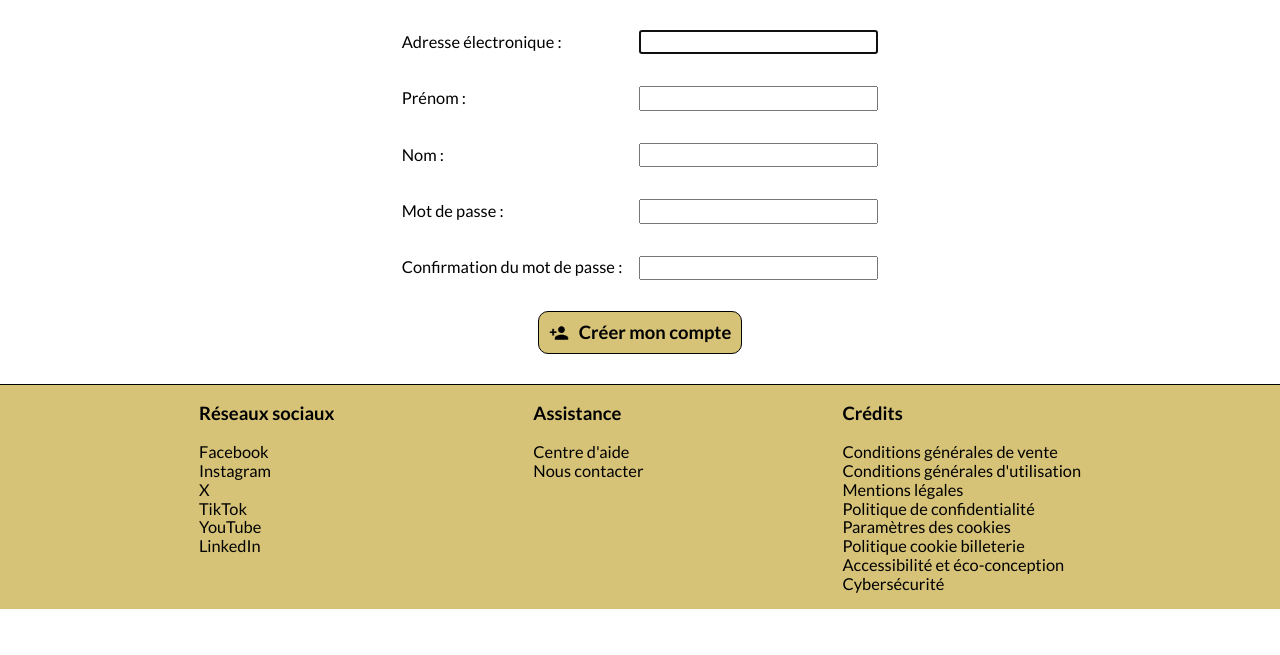
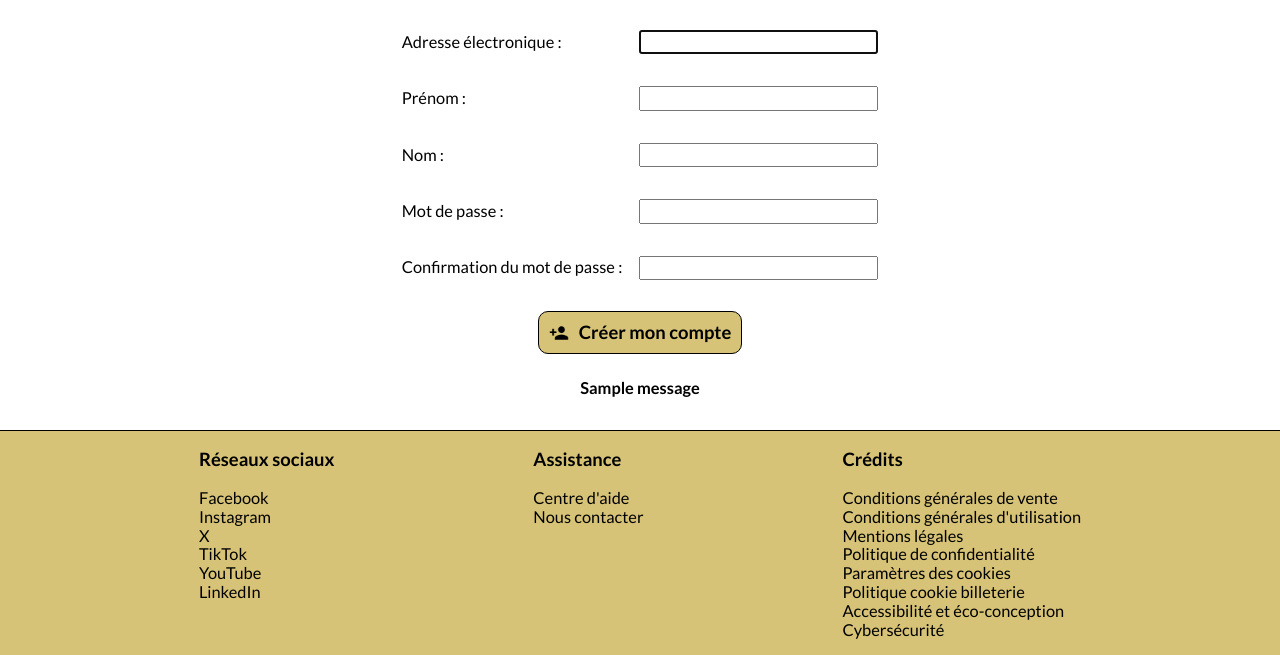
Before and after one commit to eddy-lefranc/bloc_3_python, a Django app: page /accounts/signup/ in a window 1280 px wide. Shown: the part 197-852 px from the top of the page. Before the commit the page ends 806 px from the top, so only its background shows below. Run offline with Django 5.2, Linux system fonts and the light colour scheme; tables that the repository leaves empty hold one stand-in row (values such as "Sample post"); one stand-in notice (Sample message) is shown; some libraries are stand-ins or nearby versions.

Commit message:
Ajout du HTML pour avoir un message de confirmation d'inscription sur la page si inscription OK + mise en forme du message avec la classe CSS form-submission-message

```diff
--- a/olympic_games_ticketing/accounts/static/css/authentication-form.css
+++ b/olympic_games_ticketing/accounts/static/css/authentication-form.css
@@ -6,3 +6,7 @@
   /* Horizontal | Vertical */
   border-spacing: 15px 30px;
 }
+
+.form-submission-message {
+  margin: -0.313rem 0 2rem 0;
+}
--- a/olympic_games_ticketing/accounts/templates/accounts/includes/authentication-form.html
+++ b/olympic_games_ticketing/accounts/templates/accounts/includes/authentication-form.html
@@ -1,4 +1,5 @@
 {% load static %}
+
 <form method="post" class="form flex-column">
   {% csrf_token %}
   <table class="form-table">
@@ -7,15 +8,26 @@
       <td class="text-sm lato-regular">{{ field.label_tag }}</td>
       <td>{{ field }}</td>
     </tr>
-    {% for error in field.errors %}
+    {% if field.errors %} {% for error in field.errors %}
     <tr>
       <td></td>
       <td class="text-sm error-message lato-bold">{{ error }}</td>
     </tr>
-    {% endfor %} {% endfor %}
+    {% endfor %} {% endif %} {% endfor %}
   </table>
   <button type="submit" class="button text-base lato-bold background-primary">
     <img src="{% static button_icon %}" alt="{{ button_alt }}" />
     {{ button_text }}
   </button>
+  {% if messages %}
+  <div>
+    {% for message in messages %}
+    <p
+      class="lato-bold text-sm {% if error_messages %}error-message{% endif %} form-submission-message"
+    >
+      {{ message }}
+    </p>
+    {% endfor %}
+  </div>
+  {% endif %}
 </form>
```
